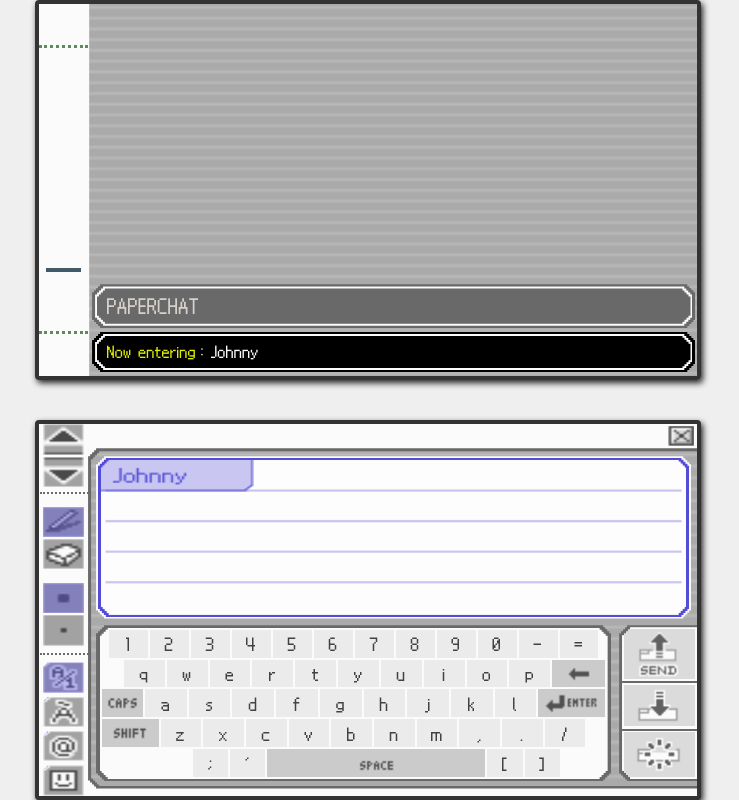
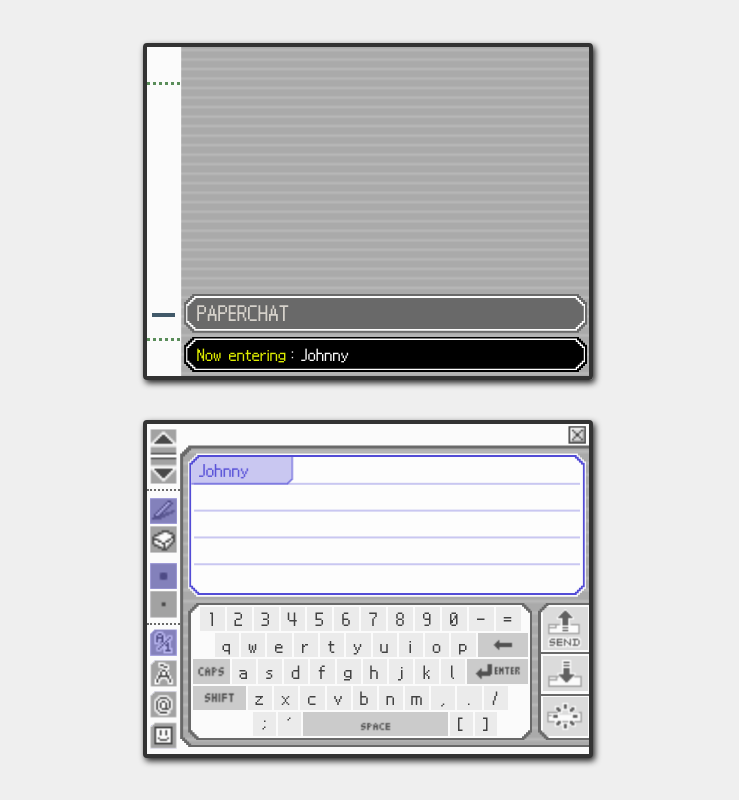
Before and after one commit to Lietsaki/paperchat, a Next.js app: page /room/1 in a window 1280 px wide. Shown: the whole page, without its empty margins (272-1011 px from the left). Built offline with nearby package versions, Linux system fonts and the light colour scheme.

Commit message:
Canvas.tsx sendMessage algorithm improvements

```diff
--- a/components/Canvas.tsx
+++ b/components/Canvas.tsx
@@ -68,6 +68,18 @@ const Canvas = ({ usingThickStroke, usingPencil, roomColor }: canvasProps) => {
     }
 
     return division
+  }
+
+  const getLineWidth = () => {
+    const smallDevice = window.screen.width < 999
+
+    if (usingThickStroke) {
+      if (smallDevice) return 6
+      return 4
+    } else {
+      if (smallDevice) return 3
+      return 2
+    }
   }
 
   const getPosition = (e: clientPos) => {
@@ -205,6 +217,7 @@ const Canvas = ({ usingThickStroke, usingPencil, roomColor }: canvasProps) => {
     ctx.fillStyle = canvasBgColor
     ctx.fillRect(0, 0, canvasRef.current!.width, canvasRef.current!.height)
     ctx.strokeStyle = roomColor.replace('1.0', '0.6')
+    ctx.lineWidth = 1
 
     for (let i = 1; i < 5; i++) {
       ctx.beginPath()
@@ -265,7 +278,7 @@ const Canvas = ({ usingThickStroke, usingPencil, roomColor }: canvasProps) => {
     ctx.beginPath()
     ctx.globalCompositeOperation = usingPencil ? 'source-over' : 'destination-out'
     ctx.lineCap = 'square'
-    ctx.lineWidth = usingThickStroke ? 3 : 1.2
+    ctx.lineWidth = getLineWidth()
     ctx.strokeStyle = strokeColor
 
     ctx.moveTo(pos.x, pos.y)
@@ -286,7 +299,7 @@ const Canvas = ({ usingThickStroke, usingPencil, roomColor }: canvasProps) => {
     ctx.beginPath()
     ctx.globalCompositeOperation = usingPencil ? 'source-over' : 'destination-out'
     ctx.lineCap = 'square'
-    ctx.lineWidth = usingThickStroke ? 3 : 1.2
+    ctx.lineWidth = getLineWidth()
     ctx.strokeStyle = strokeColor
 
     ctx.moveTo(posToUse.x, posToUse.y)
@@ -299,7 +312,7 @@ const Canvas = ({ usingThickStroke, usingPencil, roomColor }: canvasProps) => {
 
     const pic_canvas = document.createElement('canvas')
     const pic_ctx = pic_canvas.getContext('2d')!
-    const min_height = divisionsHeight + 0
+    const min_height = divisionsHeight
     pic_canvas.width = ctx.canvas.width
 
     const nameContainerPos = { x: nameContainerWidth, y: divisionsHeight }
@@ -353,9 +366,11 @@ const Canvas = ({ usingThickStroke, usingPencil, roomColor }: canvasProps) => {
           pic_canvas.height = min_height
           sourceY = startOfDivision
         } else {
-          pic_canvas.height = lowestPoint[1] + margin - (highestPoint[1] - margin)
-          sourceY = highestPoint[1] - margin
+          // We need extra margin in this case, so multiply it by 2
+          pic_canvas.height = lowestPoint[1] + margin * 2 - (highestPoint[1] - margin * 2)
+          sourceY = highestPoint[1] - margin * 2
 
+          // Prevent the original username rectangle from appearing on top of the one we're gonna draw
           if (sourceY < divisionsHeight) {
             pic_canvas.height = lowestPoint[1] + margin - divionsHeightWithMargin()
             sourceY = divionsHeightWithMargin()
@@ -364,7 +379,7 @@ const Canvas = ({ usingThickStroke, usingPencil, roomColor }: canvasProps) => {
       }
 
       if (hPointUnderAndWithinUsername || (conflictingPoints && !hPointNextToUsername)) {
-        sourceY = getStartOfDivision(highestPoint[1]) + 1
+        sourceY = highestPoint[1] - margin
         destinationY = min_height
 
         const contentSmallerThanMinHeight = contentHeight <= min_height - 4
@@ -415,8 +430,8 @@ const Canvas = ({ usingThickStroke, usingPencil, roomColor }: canvasProps) => {
     outlineRef.current!.style.backgroundColor = roomColor
 
     if (!canvas.getContext) return
-    canvas.width = containerRef.current!.offsetWidth
-    canvas.height = containerRef.current!.offsetHeight
+    canvas.width = containerRef.current!.offsetWidth * (window.devicePixelRatio || 1)
+    canvas.height = containerRef.current!.offsetHeight * (window.devicePixelRatio || 1)
     const ctx = canvas.getContext('2d')
     setCanvasCtx(ctx)
     setDivisionsHeight(Math.floor(canvas.height / 5))
--- a/store/initializer.ts
+++ b/store/initializer.ts
@@ -10,10 +10,6 @@ const initializer = () => {
 
   if (savedUsername) {
     store.dispatch(setUsername(savedUsername))
-
-    const username = getRandomUsername()
-    localStorage.setItem('username', username)
-    store.dispatch(setUsername(username))
   } else {
     const username = getRandomUsername()
     localStorage.setItem('username', username)
--- a/styles/components/canvas.module.scss
+++ b/styles/components/canvas.module.scss
@@ -18,6 +18,7 @@
       position: absolute;
       z-index: 12;
       touch-action: none;
+      filter: blur(0.3px);
     }
 
     img {
--- a/styles/components/keyboard.module.scss
+++ b/styles/components/keyboard.module.scss
@@ -78,6 +78,14 @@
       .DEL {
         width: 56px;
 
+        @include phones {
+          width: 45px;
+        }
+
+        @include small-phones {
+          width: 40px;
+        }
+
         img {
           width: 50%;
           height: 50%;
@@ -89,6 +97,10 @@
     &:nth-child(3) {
       .CAPS {
         width: 45px;
+
+        @include phones {
+          width: 40px;
+        }
 
         img {
           width: 75%;
@@ -104,6 +116,14 @@
       .ENTER {
         width: 72px;
 
+        @include phones {
+          width: 62px;
+        }
+
+        @include small-phones {
+          width: 58px;
+        }
+
         img {
           width: 90%;
           height: 70%;
@@ -117,6 +137,10 @@
 
       .SHIFT {
         width: 60px;
+
+        @include phones {
+          width: 50px;
+        }
 
         img {
           width: 60%;
--- a/styles/globals.scss
+++ b/styles/globals.scss
@@ -29,8 +29,7 @@ a {
 }
 
 .screens_section {
-  max-width: 700px;
-  min-width: 550px;
+  width: 550px;
   min-height: 900px;
   display: flex;
   flex-direction: column;
@@ -38,7 +37,7 @@ a {
   justify-content: center;
 
   @include small-height-devices {
-    min-width: 450px;
+    width: 450px;
     min-height: 720px;
   }
   @include landscape-tablet-up {
```
